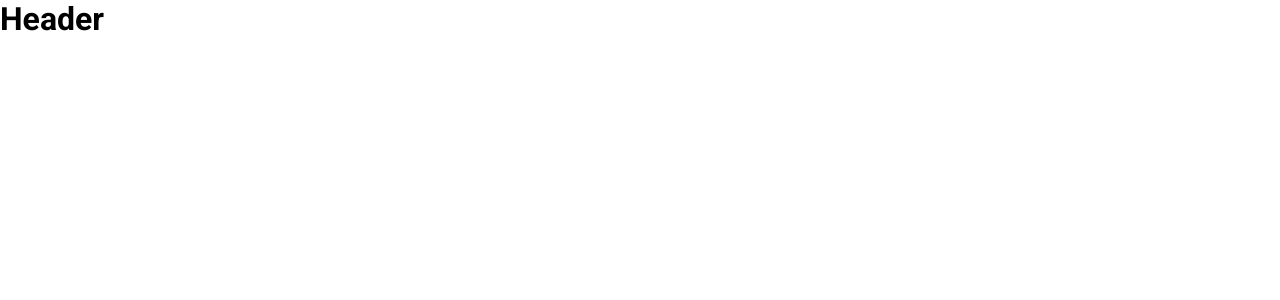
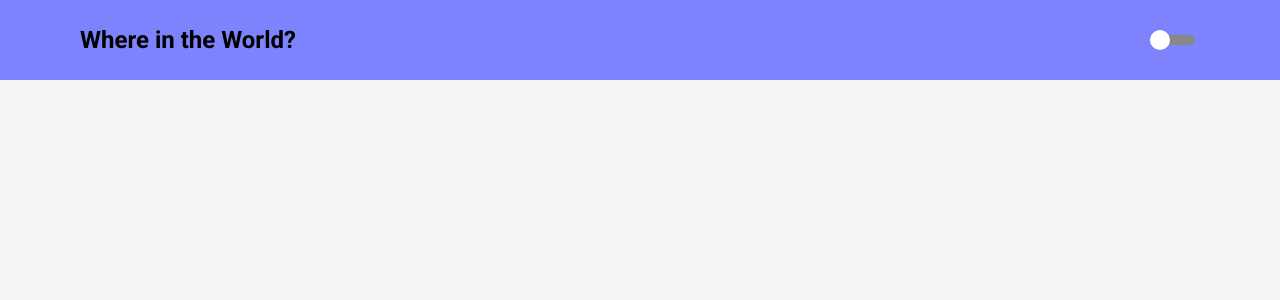
Before and after one commit to samuelfsd/rest-countries-api, a React (Vite) app: page / in a window 1280 px wide. Shown: the top 300 px of the page. Built offline with nearby package versions, Linux system fonts and the light colour scheme.

Commit message:
add light/dark mode

```diff
--- a/package.json
+++ b/package.json
@@ -13,11 +13,13 @@
   "dependencies": {
     "react": "^17.0.2",
     "react-dom": "^17.0.2",
-    "sass": "^1.49.7"
+    "react-switch": "^6.0.0",
+    "styled-components": "^5.3.3"
   },
   "devDependencies": {
     "@types/react": "^17.0.14",
     "@types/react-dom": "^17.0.9",
+    "@types/styled-components": "^5.1.22",
     "@typescript-eslint/eslint-plugin": "^4.28.2",
     "@typescript-eslint/parser": "^4.28.2",
     "@vitejs/plugin-react-refresh": "^1.3.5",
--- a/src/App.tsx
+++ b/src/App.tsx
@@ -1,7 +1,25 @@
 import { Header } from 'components/Header';
 import React from 'react';
+import { ThemeProvider } from 'styled-components';
+import { usePersistedState } from 'utils/usePersistedState';
+
+import GlobalStyles from '././globalStyles/global';
+import dark from './globalStyles/themes/dark';
+import light from './globalStyles/themes/light';
+
 function App() {
-  return <Header />;
+  const [theme, setTheme] = usePersistedState('theme', light);
+
+  function toggleTheme() {
+    setTheme(theme.title === 'light' ? dark : light);
+  }
+
+  return (
+    <ThemeProvider theme={theme}>
+      <GlobalStyles />
+      <Header toggleTheme={toggleTheme} />
+    </ThemeProvider>
+  );
 }
 
 export default App;
--- a/src/components/Header/index.tsx
+++ b/src/components/Header/index.tsx
@@ -1,5 +1,31 @@
-import React from 'react';
+import React, { useContext } from 'react';
+import Switch from 'react-switch';
+import { ThemeContext } from 'styled-components';
 
-export function Header() {
-  return <h1>Header</h1>;
+import { Container, Content } from './styles';
+
+interface HeaderProps {
+  toggleTheme: () => void;
 }
+
+export function Header(props: HeaderProps) {
+  const { colors, title } = useContext(ThemeContext);
+  return (
+    <Container>
+      <Content>
+        <h3>Where in the World?</h3>
+
+        <Switch
+          onChange={props.toggleTheme}
+          checked={title === 'dark'}
+          chekedIcon={false}
+          uncheckedIcon={false}
+          height={10}
+          width={40}
+          handleDiameter={20}
+          onColor={colors.secundary}
+        />
+      </Content>
+    </Container>
+  );
+}
--- /dev/null
+++ b/src/components/Header/styles.ts
@@ -0,0 +1,20 @@
+import styled from 'styled-components';
+
+export const Container = styled.header`
+  background: ${(props) => props.theme.colors.primary};
+`;
+
+export const Content = styled.div`
+  max-width: 1120px;
+  height: 80px;
+  margin: 0 auto;
+
+  display: flex;
+  align-items: center;
+  justify-content: space-between;
+
+  h3 {
+    font-size: 1.5rem;
+    font-weight: bold;
+  }
+`;
--- a/src/global/GlobalStyles.scss
+++ b/src/globalStyles/global.ts
@@ -1,3 +1,6 @@
+import { createGlobalStyle } from 'styled-components';
+
+export default createGlobalStyle`
 * {
   margin: 0;
   padding: 0;
@@ -7,6 +10,7 @@
 :root {
   --white:#FFF;
   --black:#141414;
+  --purple-500:#7C83FD;
 }
 
 @media (max-width:1080px) {
@@ -18,6 +22,9 @@
   html{
     font-size:87.5%;
   }
+}
+body {
+  background:${(props) => props.theme.colors.background};
 }
 
 body,input,select,textarea,button {
@@ -31,4 +38,4 @@ button {
 a {
   color: inherit;
   text-decoration: none;
-}
+}`;
--- /dev/null
+++ b/src/globalStyles/themes/dark.ts
@@ -0,0 +1,12 @@
+export default {
+  title: 'dark',
+
+  colors: {
+    primary: '#96BAFF',
+    secundary: '#7DEDFF',
+    tertiary: '#6decaf',
+
+    background: '#232A33',
+    text: '#fff',
+  },
+};
--- /dev/null
+++ b/src/globalStyles/themes/light.ts
@@ -0,0 +1,12 @@
+export default {
+  title: 'light',
+
+  colors: {
+    primary: '#7C83FD',
+    secundary: '#00f0b5',
+    tertiary: '#6decaf',
+
+    background: '#f5f5f5',
+    text: '#333',
+  },
+};
--- a/src/main.tsx
+++ b/src/main.tsx
@@ -1,5 +1,3 @@
-import './global/GlobalStyles.scss';
-
 import React from 'react';
 import ReactDOM from 'react-dom';
 
--- /dev/null
+++ b/src/utils/usePersistedState.ts
@@ -0,0 +1,19 @@
+import { useEffect, useState } from 'react';
+
+export function usePersistedState(key: string, initialState: any) {
+  const [state, setState] = useState(() => {
+    const storageValue = localStorage.getItem(key);
+
+    if (storageValue) {
+      return JSON.parse(storageValue);
+    } else {
+      return initialState;
+    }
+  });
+
+  useEffect(() => {
+    localStorage.setItem(key, JSON.stringify(state));
+  }, [key, state]);
+
+  return [state, setState];
+}
```
Also changed, not shown: 1 other file (tests, documents, lock files or other folders).
